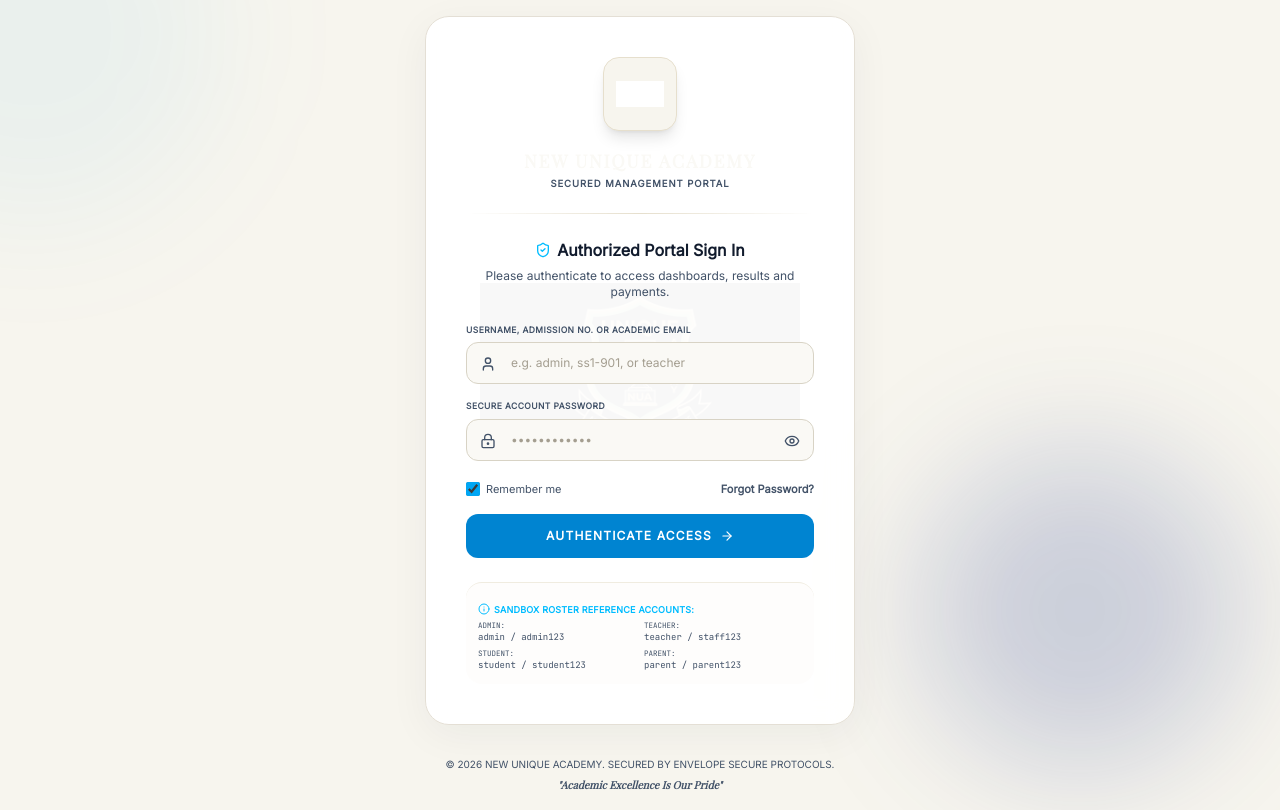
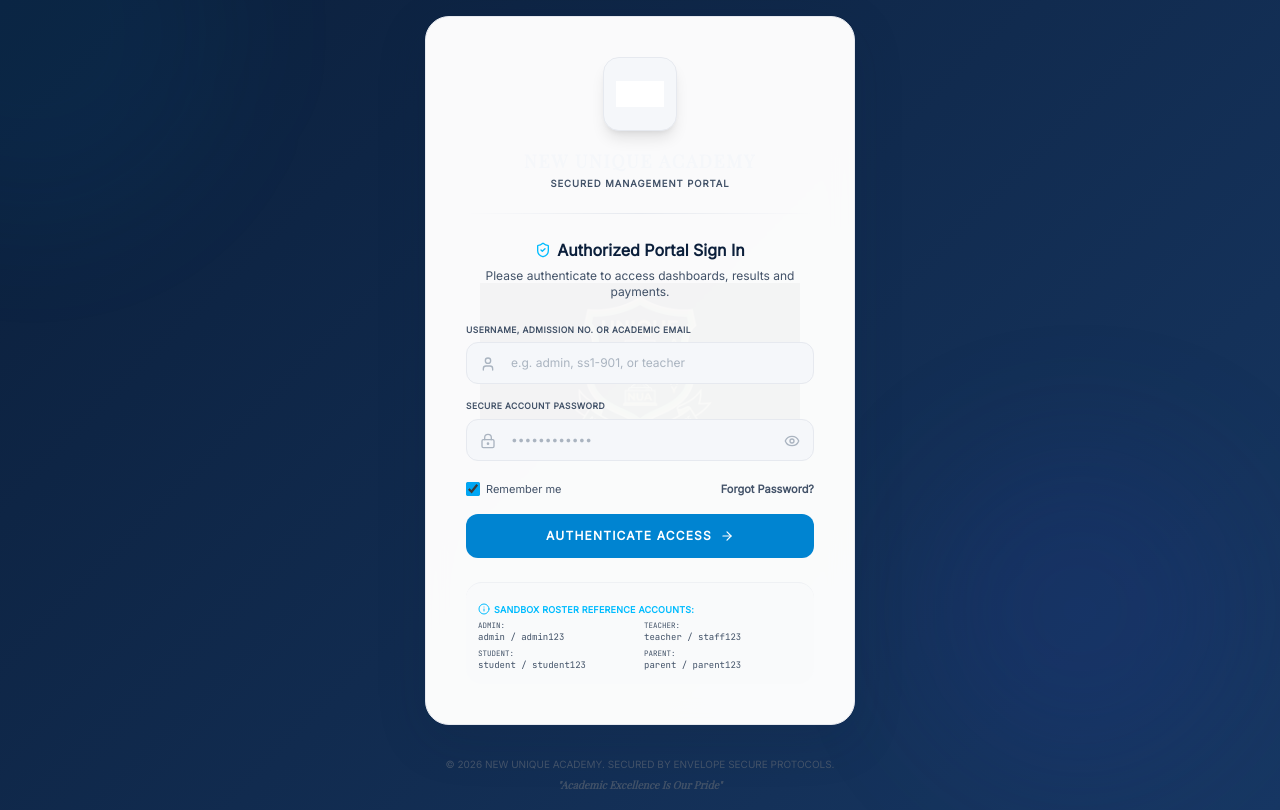
Before and after one commit to omoleyemi82-debug/NEW-UNIQUE-SCHOOL, a React (Vite) app: page / in a window 1280 px wide. Built offline with nearby package versions, Linux system fonts and the light colour scheme.

Commit message:
style: update visual design to academic navy theme
Refactored the application color palette to a professional navy and soft white aesthetic, updating landing page and portal layout styles to improve readability and branding consistency.

```diff
--- a/src/index.css
+++ b/src/index.css
@@ -6,28 +6,30 @@
   --font-sans: "Inter", system-ui, -apple-system, sans-serif;
   --font-mono: "JetBrains Mono", monospace;
 
-  /* Premium override of standard slate classes to achieve a "Classic Fancy" Academic Royal Navy aesthetic */
-  --color-slate-50: #ffffff;
-  --color-slate-100: #faf9f5;
-  --color-slate-205: #f0ebe0;
-  --color-slate-300: #1a2638;
-  --color-slate-400: #2d3b4e;
-  --color-slate-500: #425268;
-  --color-slate-600: #5d6b7e;
-  --color-slate-700: #b8b1a2;
-  --color-slate-800: #e6dfcd; /* High-contrast elegant border */
-  --color-slate-850: #faf9f5;
-  --color-slate-900: #ffffff;
-  --color-slate-950: #f7f5ee;
+  /* Custom Academic Theme Palette for New Unique Academy */
+  --color-natural-bg: #F5F7FA;          /* Soft White main area background */
+  --color-natural-sidebar: #0B1F3B;     /* Deep Navy Blue dashboard sidebar */
+  --color-natural-green: #1E4D8F;       /* Royal Blue buttons, highlights & menus */
+  --color-natural-green-hover: #4DA3FF; /* Sky Blue links, icons, and hover states */
+  --color-natural-clay: #F1C40F;        /* Golden Accent for badges, grades, emphasis */
+  --color-natural-clay-hover: #D4AF37;
+  --color-natural-beige: #E6E9EF;       /* Light Grey borders */
+  --color-natural-light: #FFFFFF;       /* Pure white for container cards */
+  --color-natural-charcoal: #0B1F3B;    /* Deep Navy Blue for text readability */
 
-  --color-natural-bg: #f7f5ee;
-  --color-natural-sidebar: #ffffff;
-  --color-natural-green: #1a365d;
-  --color-natural-clay: #c5a059;
-  --color-natural-clay-hover: #b28e46;
-  --color-natural-beige: #e4dfd5;
-  --color-natural-light: #faf9f5;
-  --color-natural-charcoal: #1c2b42;
+  /* Standard color system utility overrides for full-workspace alignment */
+  --color-slate-50: #FFFFFF;
+  --color-slate-100: #F5F7FA;
+  --color-slate-205: #E6E9EF;
+  --color-slate-300: #0B1F3B;
+  --color-slate-400: #1E4D8F;
+  --color-slate-500: #AAB4C0;
+  --color-slate-600: #5D6B7E;
+  --color-slate-700: #AAB4C0;
+  --color-slate-800: #E6E9EF; /* Light Grey Borders */
+  --color-slate-850: #F5F7FA;
+  --color-slate-900: #FFFFFF;
+  --color-slate-950: #F5F7FA;
 }
 
 body {
@@ -36,10 +38,39 @@ body {
   font-family: var(--font-sans);
 }
 
-/* Custom overrides for Landing Page backdrops in Classic Light Academic theme */
+/* Custom overrides for Landing Page in Classic Light Academic theme */
 .landing-page-wrapper {
-  background-color: #f7f5ee !important;
-  color: #1c2b42 !important;
+  background-color: #F5F7FA !important;
+  color: #0B1F3B !important;
+}
+
+/* Alternate sections mapping to satisfy 'sections separated with light grey backgrounds' */
+.landing-page-wrapper section {
+  background-color: #FFFFFF !important;
+  border-color: #E6E9EF !important;
+  color: #0B1F3B !important;
+}
+
+.landing-page-wrapper section:nth-of-type(even) {
+  background-color: #F5F7FA !important;
+}
+
+/* Let the hero section be a beautiful Navy gradient as requested */
+.landing-page-wrapper .hero-gradient-box,
+.landing-page-wrapper section.hero-gradient-box {
+  background: linear-gradient(135deg, #0B1F3B 0%, #15325c 100%) !important;
+  border-color: #163056 !important;
+}
+
+/* Hero section should retain its readable white texts */
+.landing-page-wrapper section.hero-gradient-box h1,
+.landing-page-wrapper section.hero-gradient-box p,
+.landing-page-wrapper section.hero-gradient-box span:not(.text-\[\#4DA3FF\]) {
+  color: #FFFFFF !important;
+}
+
+.landing-page-wrapper section.hero-gradient-box .text-\[\#4DA3FF\] {
+  color: #4DA3FF !important;
 }
 
 .landing-page-wrapper .text-white,
@@ -48,68 +79,92 @@ body {
 .landing-page-wrapper h3,
 .landing-page-wrapper h4,
 .landing-page-wrapper h5 {
-  color: #111b2d !important;
+  color: #0B1F3B !important;
 }
 
 .landing-page-wrapper p,
 .landing-page-wrapper span:not(.font-mono),
+.landing-page-wrapper .text-[#AAB4C0],
 .landing-page-wrapper .text-slate-350,
 .landing-page-wrapper .text-slate-300,
-.landing-page-wrapper .text-slate-400,
-.landing-page-wrapper .text-slate-200 {
-  color: #3a4b61 !important;
+.landing-page-wrapper .text-[#E6E9EF] {
+  color: #425268 !important;
 }
 
 .landing-page-wrapper .bg-slate-900 {
-  background-color: #ffffff !important;
-  border-color: #e4dfd5 !important;
+  background-color: #FFFFFF !important;
+  border-color: #E6E9EF !important;
 }
 
 .landing-page-wrapper .border-slate-800,
 .landing-page-wrapper .border-slate-900 {
-  border-color: #e4dfd5 !important;
+  border-color: #E6E9EF !important;
 }
 
 .landing-page-wrapper .bg-slate-950 {
-  background-color: #faf9f5 !important;
-  border-color: #e4dfd5 !important;
+  background-color: #FFFFFF !important;
+  border-color: #E6E9EF !important;
 }
 
-/* Login Portal Layout overrides for Formal & Gentle light styling */
+.landing-page-wrapper input,
+.landing-page-wrapper textarea,
+.landing-page-wrapper select {
+  background-color: #FFFFFF !important;
+  border-color: #E6E9EF !important;
+  color: #0B1F3B !important;
+}
+
+.landing-page-wrapper button.bg-sky-500 {
+  background-color: #1E4D8F !important;
+  color: #FFFFFF !important;
+}
+
+.landing-page-wrapper button.bg-sky-500 hover\:bg-sky-400:hover {
+  background-color: #4DA3FF !important;
+}
+
+.landing-page-wrapper .text-sky-450,
+.landing-page-wrapper .text-sky-400 {
+  color: #1E4D8F !important; /* Royal Blue */
+}
+
+/* Login Portal Layout overrides for calm Navy theme and centered card */
 .login-portal-wrapper {
-  background-color: #f7f5ee !important;
-  color: #1c2b42 !important;
+  background: linear-gradient(135deg, #0B1F3B 0%, #173763 100%) !important;
+  color: #0B1F3B !important;
 }
 
 .login-portal-wrapper .bg-slate-900\/60 {
-  background-color: rgba(255, 255, 255, 0.95) !important;
-  border-color: #e4dfd5 !important;
-  box-shadow: 0 10px 40px rgba(27, 43, 66, 0.05) !important;
+  background-color: rgba(255, 255, 255, 0.98) !important;
+  border-color: #E6E9EF !important;
+  box-shadow: 0 15px 50px rgba(11, 31, 59, 0.15) !important;
+  border-radius: 1.5rem !important;
 }
 
 .login-portal-wrapper h2,
 .login-portal-wrapper h3 {
-  color: #111b2d !important;
+  color: #0B1F3B !important;
 }
 
 .login-portal-wrapper p,
 .login-portal-wrapper label,
+.login-portal-wrapper .text-slate-405,
 .login-portal-wrapper .text-slate-400 {
   color: #425268 !important;
 }
 
 .login-portal-wrapper input {
-  background-color: #faf9f5 !important;
-  border-color: #d8d3c5 !important;
-  color: #111b2d !important;
+  background-color: #F5F7FA !important;
+  border-color: #E6E9EF !important;
+  color: #0B1F3B !important;
 }
 
 .login-portal-wrapper input::placeholder {
-  color: #a49e90 !important;
+  color: #AAB4C0 !important;
 }
 
 .login-portal-wrapper select {
-  background-color: #faf9f5 !important;
-  border-color: #d8d3c5 !important;
-  color: #111b2d !important;
+  background-color: #F5F7FA !important;
+  border-color: #E6E9EF !important;
+  color: #0B1F3B !important;
 }
```
Also changed, not shown: src/components/LandingPage.tsx (+29 -29 lines), src/components/PortalLayout.tsx (+33 -33 lines).
